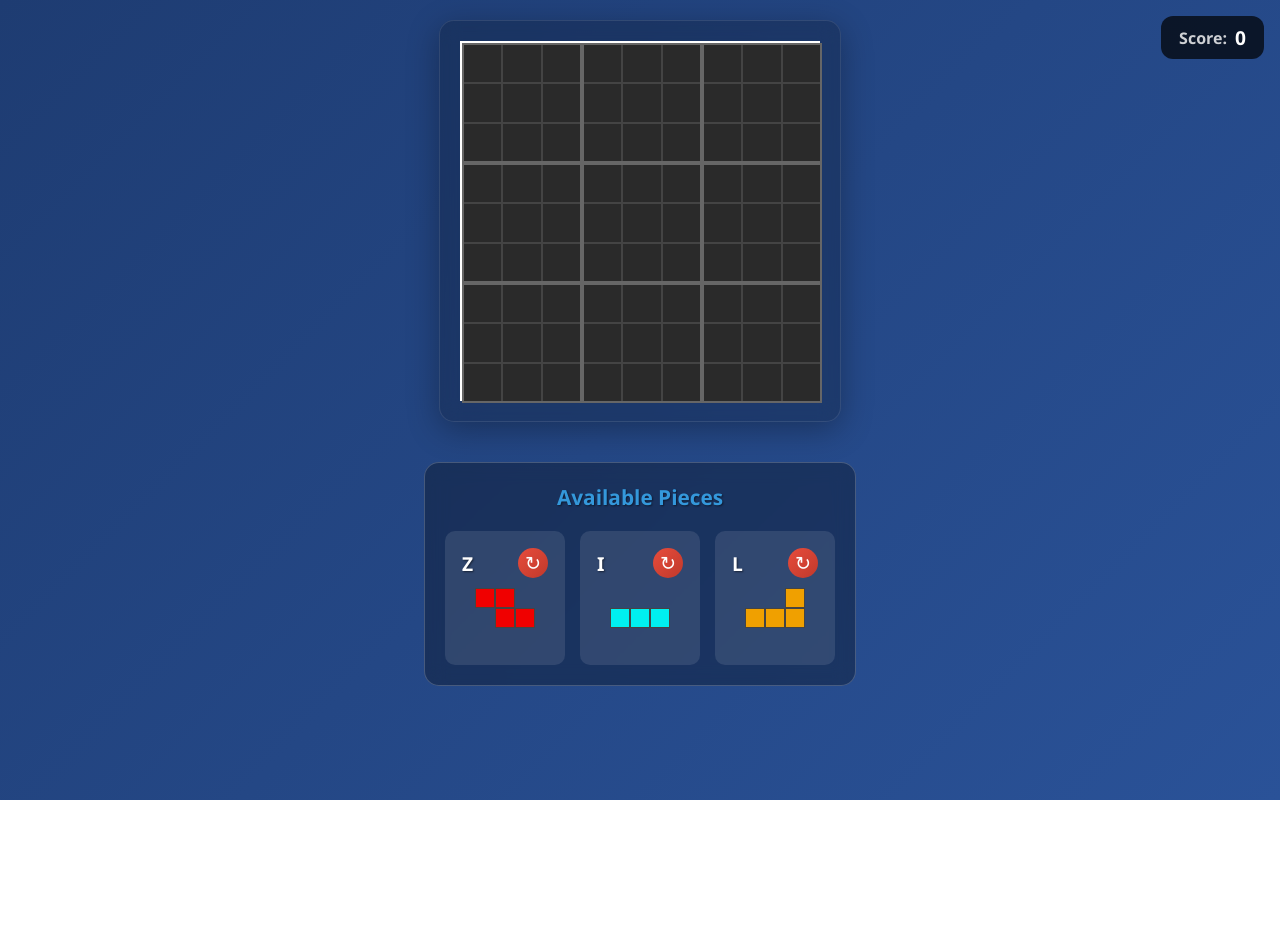
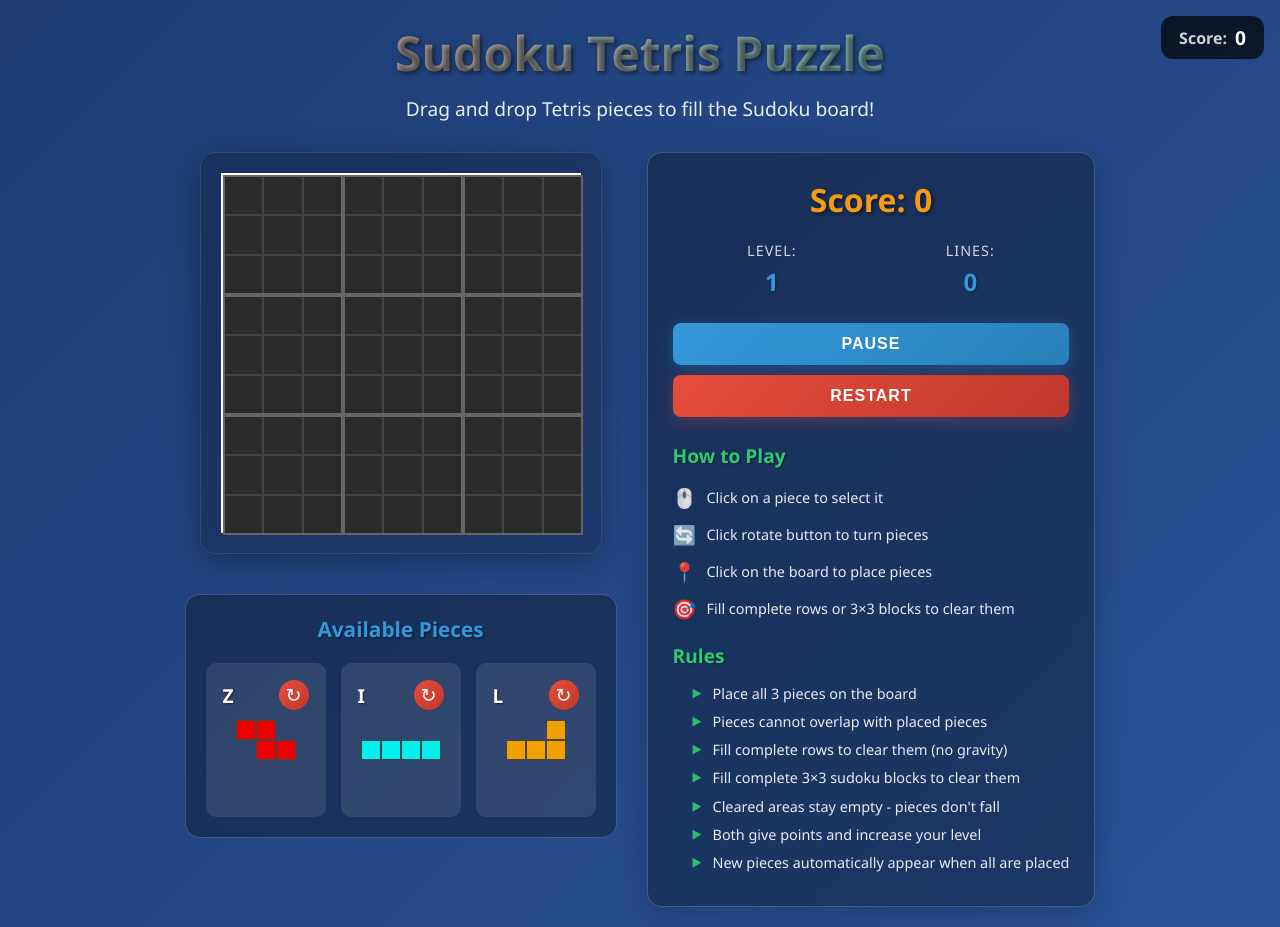
Before and after one commit to vagbuddy/tetronix, a React (Create React App) app: page / in a window 1280 px wide. Before the commit the page ends 800 px from the top, so only its background shows below. Built offline with nearby package versions, Linux system fonts and the light colour scheme.

Commit message:
Extend stick length up to 4 blocks

```diff
--- a/src/components/Game.tsx
+++ b/src/components/Game.tsx
@@ -5,6 +5,7 @@ import PieceSelection from "./PieceSelection";
 import GameInfo from "./GameInfo";
 import ScoreCorner from "./ScoreCorner";
 import "./Game.css";
+import { isMobile } from "../utils/DeviceDetection";
 
 const Game: React.FC = () => {
   const {
@@ -23,10 +24,12 @@ const Game: React.FC = () => {
   return (
     <div className="game-container">
       <ScoreCorner score={state.score} />
-      {/* <div className="game-header">
+      {!isMobile() && (
+        <div className="game-header">
           <h1>Sudoku Tetris Puzzle</h1>
           <p>Drag and drop Tetris pieces to fill the Sudoku board!</p>
-      </div> */}
+        </div>
+      )}
 
       <div className="game-content">
         <div className="game-main">
@@ -48,7 +51,8 @@ const Game: React.FC = () => {
           />
         </div>
 
-        {/* <div className="game-sidebar">
+        {!isMobile() && (
+          <div className="game-sidebar">
             <GameInfo
               score={state.score}
               level={state.level}
@@ -59,7 +63,8 @@ const Game: React.FC = () => {
               onResume={resume}
               onRestart={restart}
             />
-        </div> */}
+          </div>
+        )}
       </div>
 
       {state.paused && (
--- a/src/components/PieceSelection.tsx
+++ b/src/components/PieceSelection.tsx
@@ -251,8 +251,9 @@ const DraggablePiece: React.FC<{
               // Rotate local drag anchor so the touched cell remains under the finger
               if (anchorRef.current) {
                 const { row, col } = anchorRef.current;
-                // 90deg clockwise rotation in 3x3: (r, c) -> (c, 2 - r)
-                const rotated = { row: col, col: 2 - row };
+                // 90deg clockwise rotation in NxN: (r, c) -> (c, N-1 - r)
+                const size = piece.shape.length - 1;
+                const rotated = { row: col, col: size - row };
                 anchorRef.current = rotated;
                 setDragAnchor(rotated);
               }
@@ -267,8 +268,8 @@ const DraggablePiece: React.FC<{
       <div
         className="piece-preview"
         style={{
-          width: 3 * CELL_SIZE * 0.5,
-          height: 3 * CELL_SIZE * 0.5,
+          width: piece.shape[0].length * CELL_SIZE * 0.5,
+          height: piece.shape.length * CELL_SIZE * 0.5,
           position: "relative",
         }}
         ref={previewRef}
@@ -318,16 +319,24 @@ const PieceSelection: React.FC<PieceSelectionProps> = ({
   const renderDragPreview = () => {
     if (!draggedPiece || !pointerPos || typeof document === "undefined")
       return null;
+    const shapeWidth = draggedPiece.shape[0].length;
+    const shapeHeight = draggedPiece.shape.length;
+    const defaultAnchorCol = Math.floor((shapeWidth - 1) / 2);
+    const defaultAnchorRow = Math.floor((shapeHeight - 1) / 2);
     const preview = (
       <div
         ref={dragPreviewRef}
         className="drag-preview"
         style={{
           position: "fixed",
-          left: pointerPos.x - ((dragAnchor?.col ?? 1) + 0.5) * CELL_SIZE,
-          top: pointerPos.y - ((dragAnchor?.row ?? 1) + 0.5) * CELL_SIZE,
-          width: 3 * CELL_SIZE,
-          height: 3 * CELL_SIZE,
+          left:
+            pointerPos.x -
+            ((dragAnchor?.col ?? defaultAnchorCol) + 0.5) * CELL_SIZE,
+          top:
+            pointerPos.y -
+            ((dragAnchor?.row ?? defaultAnchorRow) + 0.5) * CELL_SIZE,
+          width: shapeWidth * CELL_SIZE,
+          height: shapeHeight * CELL_SIZE,
           pointerEvents: "none",
           zIndex: 99999,
         }}
--- a/src/utils/GameLogic.ts
+++ b/src/utils/GameLogic.ts
@@ -19,9 +19,10 @@ export const TETRIS_PIECES: Omit<
   {
     id: "I",
     shape: [
-      [0, 0, 0],
-      [1, 1, 1],
-      [0, 0, 0],
+      [0, 0, 0, 0],
+      [1, 1, 1, 1],
+      [0, 0, 0, 0],
+      [0, 0, 0, 0],
     ],
     color: "#00f0f0",
   },
```
Lines whose indentation alone changed are shown as unchanged.
